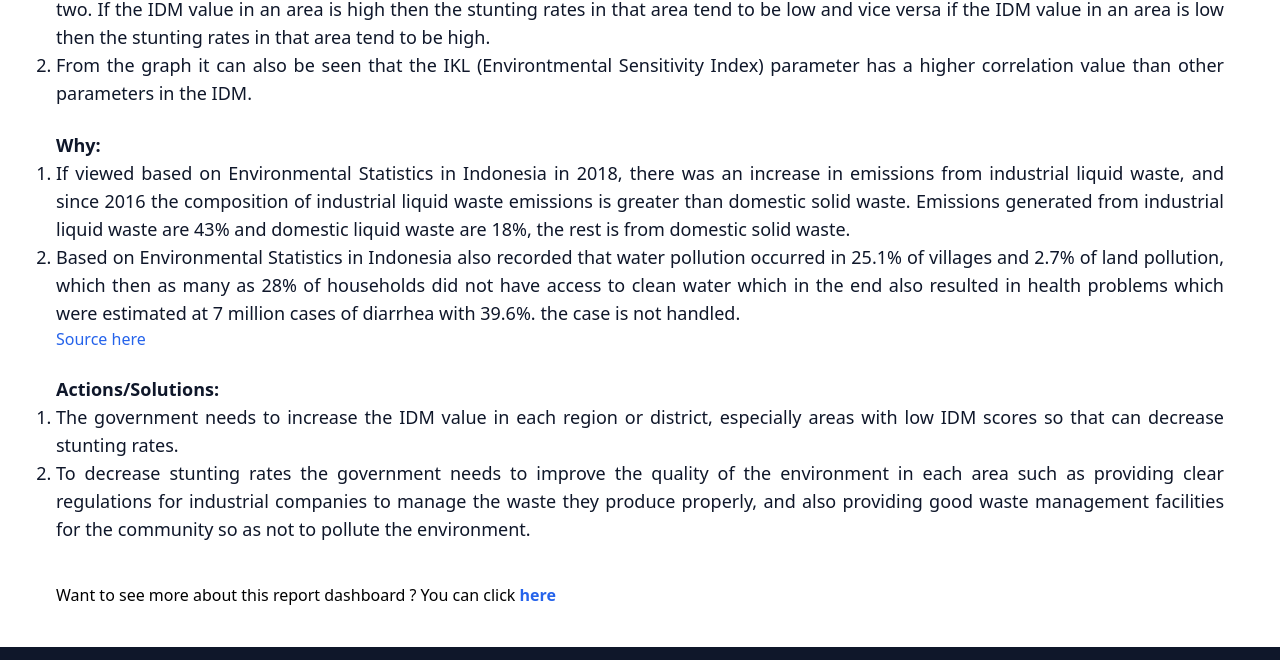
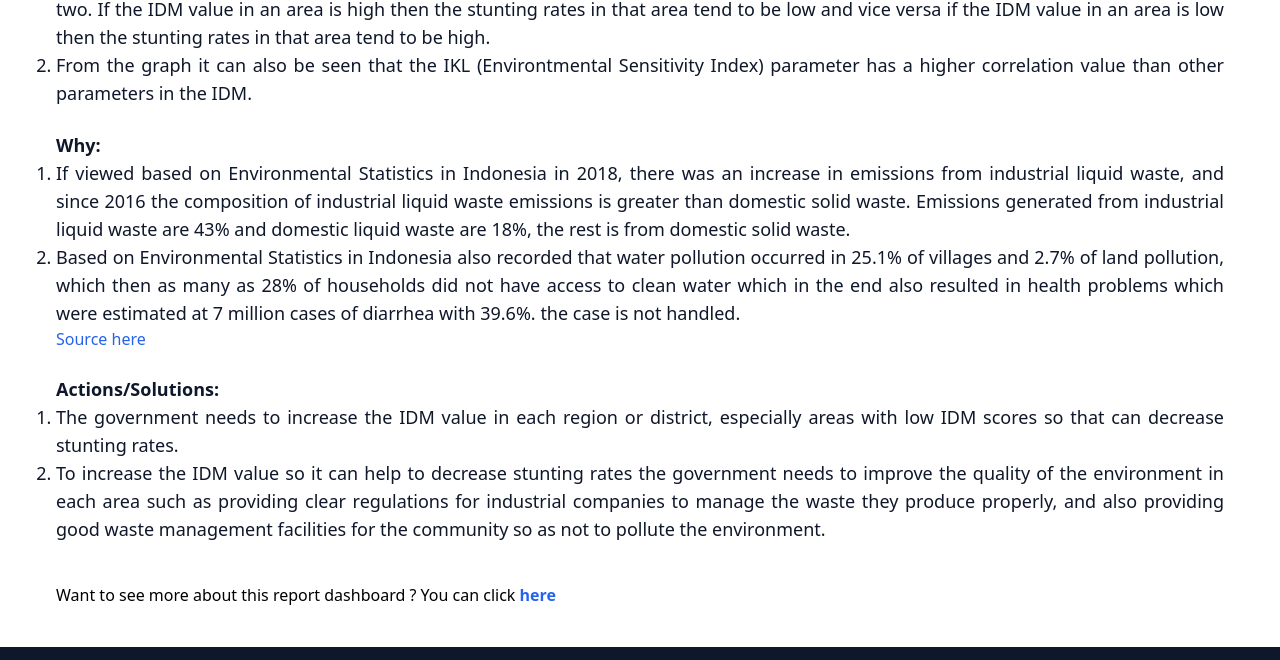
Before and after one commit to VinaAlv/VinaAlvionita-Portfolio, a website: page Stunting-Dash.html in a window 1280 px wide. Shown: the part 2905-3565 px from the top of the page. Drawn offline with Linux system fonts and the light colour scheme.

Commit message:
Update Stunting-Dash.html

```diff
--- a/Stunting-Dash.html
+++ b/Stunting-Dash.html
@@ -260,7 +260,7 @@
                     <li> The government needs to increase the IDM value in each region or district, especially areas
                         with low
                         IDM scores so that can decrease stunting rates.</li>
-                    <li>To decrease stunting rates the government needs to improve the quality of the environment in
+                    <li>To increase the IDM value so it can help to decrease stunting rates the government needs to improve the quality of the environment in
                         each area such as providing
                         clear
                         regulations for industrial companies to manage the waste they produce properly, and also
```
